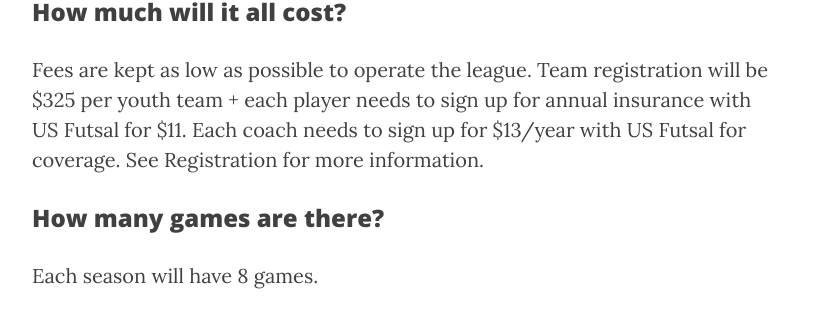
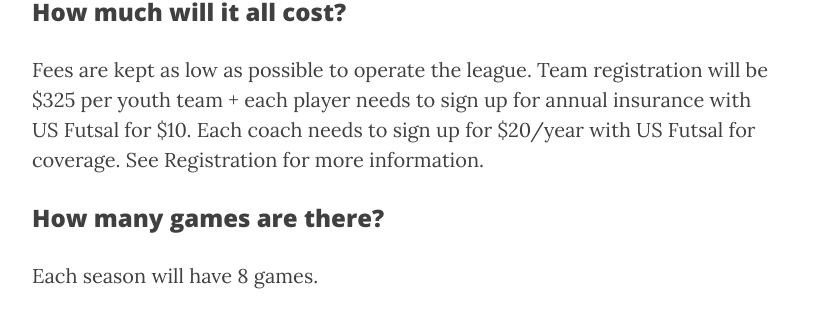
Before and after one commit to carmichaelfutsal/carmichaelfutsal.github.io, a Jekyll site: the page built from faq.html, in a window 1280 px wide and 900 px high, scrolled down 1163 px. Shown: the part 203-513 px from the top of the window, without its empty margins (233-1046 px from the left). Built offline with Jekyll 4.4.1, drawn with Linux system fonts in a browser that asks for light colours; nearby versions of some CDN libraries.

Commit message:
text refinement

```diff
--- a/faq.html
+++ b/faq.html
@@ -19,7 +19,7 @@ header-img: "/img/about-bg.jpg"
 
 <h3>How much will it all cost?</h3>
 
-<p>Fees are kept as low as possible to operate the league. Team registration will be $325 per youth team + each player needs to sign up for annual insurance with US Futsal for $11. Each coach needs to sign up for $13/year with US Futsal for coverage.  See Registration for more information.</p>
+<p>Fees are kept as low as possible to operate the league. Team registration will be $325 per youth team + each player needs to sign up for annual insurance with US Futsal for $10. Each coach needs to sign up for $20/year with US Futsal for coverage.  See Registration for more information.</p>
 
 <h3>How many games are there?</h3>
 
```
